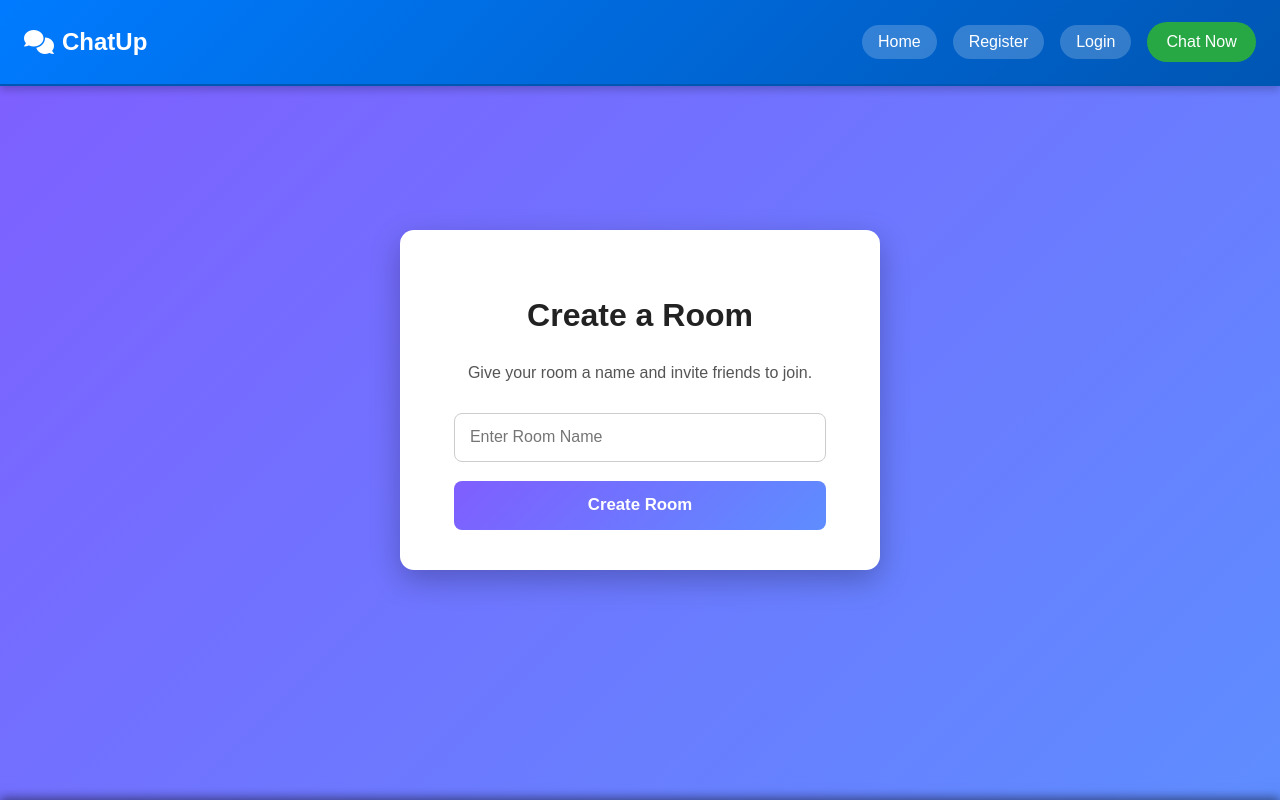
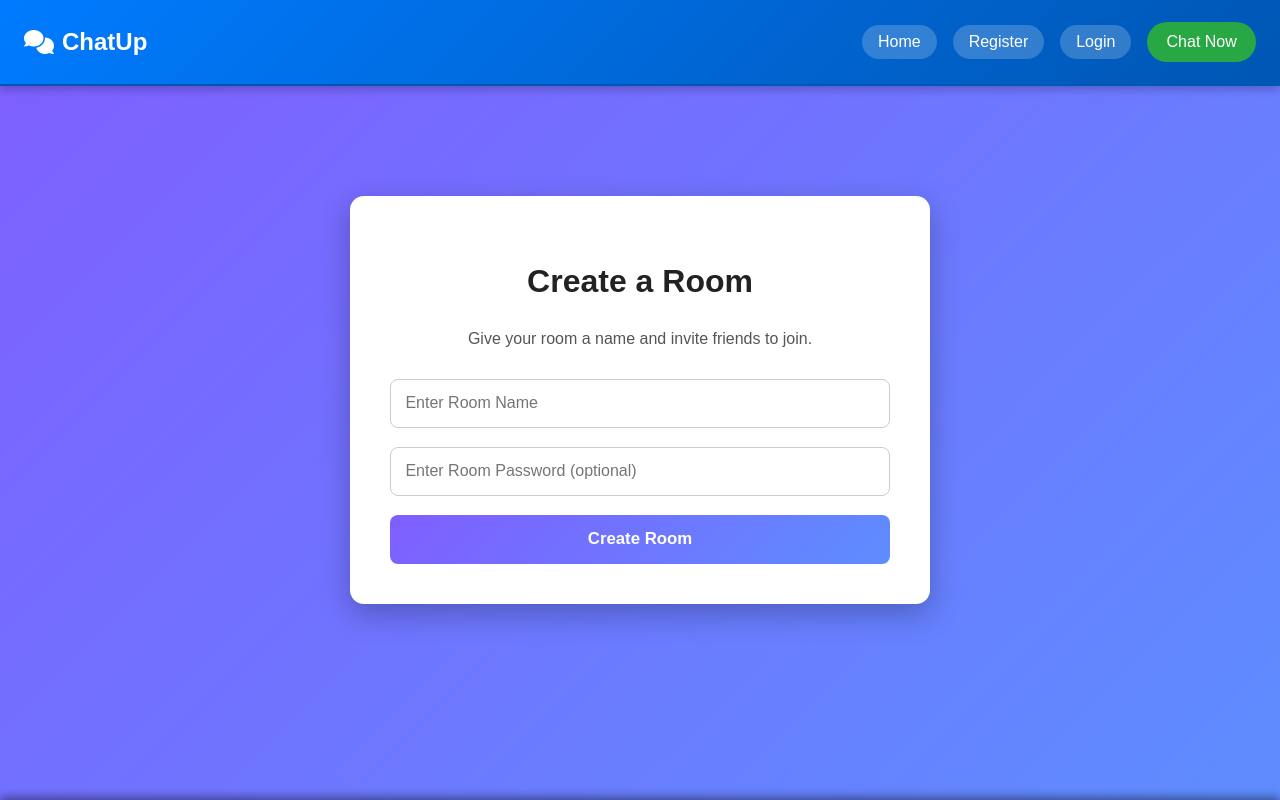
Before and after one commit to vkrm03/Chat_Up, a React (Vite) app in the folder FrontEnd/chat-app/: page /chat/create-room in a window 1280 px wide. Shown: the top 800 px of the page. Built offline with nearby package versions, Linux system fonts and the light colour scheme.

Commit message:
Files updated with some bugs fixed

```diff
--- a/FrontEnd/chat-app/src/CreateRoom.jsx
+++ b/FrontEnd/chat-app/src/CreateRoom.jsx
@@ -25,6 +25,14 @@ function CreateRoom() {
             onChange={(e) => setRoomName(e.target.value)}
             required
           />
+          <input
+            type="text"
+            className="roomform-input"
+            placeholder="Enter Room Password (optional)"
+            value={roomName}
+            onChange={(e) => setRoomName(e.target.value)}
+            required
+          />
           <button type="submit" className="roomform-btn">
             Create Room
           </button>
--- a/FrontEnd/chat-app/src/assets/ChatPage.css
+++ b/FrontEnd/chat-app/src/assets/ChatPage.css
@@ -26,7 +26,7 @@
   border-radius: 14px;
   box-shadow: 0 8px 25px rgba(0, 0, 0, 0.2);
   flex: 1 1 280px;
-  max-width: 320px;
+  max-width: 420px;
   display: flex;
   flex-direction: column;
   justify-content: space-between;
@@ -86,6 +86,7 @@
 
 @media screen and (max-width: 768px) {
   .chat-choice-wrapper {
+    margin-top: 60px;
     gap: 1.5rem;
   }
 
--- a/FrontEnd/chat-app/src/assets/NavBar.css
+++ b/FrontEnd/chat-app/src/assets/NavBar.css
@@ -121,7 +121,7 @@
   text-align: center;
 }
 
-@media screen and (max-width: 500px) {
+@media screen and (max-width: 600px) {
   .hamburger {
     display: block;
   }
--- a/FrontEnd/chat-app/src/assets/Room.css
+++ b/FrontEnd/chat-app/src/assets/Room.css
@@ -14,7 +14,7 @@
   padding: 2.5rem;
   border-radius: 14px;
   box-shadow: 0 10px 30px rgba(0, 0, 0, 0.25);
-  max-width: 400px;
+  max-width: 500px;
   width: 100%;
   text-align: center;
   display: flex;
```
Also changed, not shown: FrontEnd/chat-app/src/ChatRoom.jsx (added).
